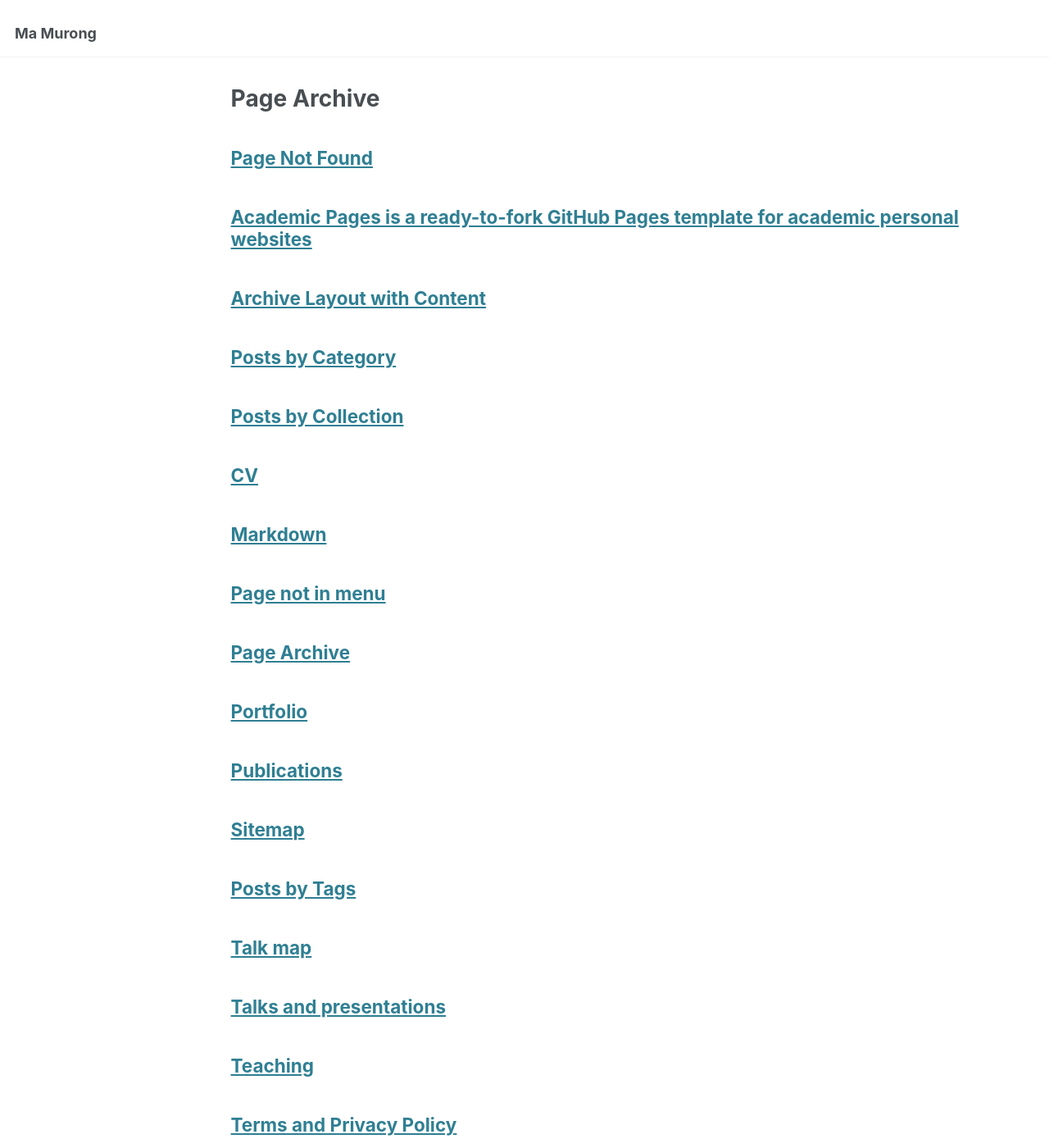
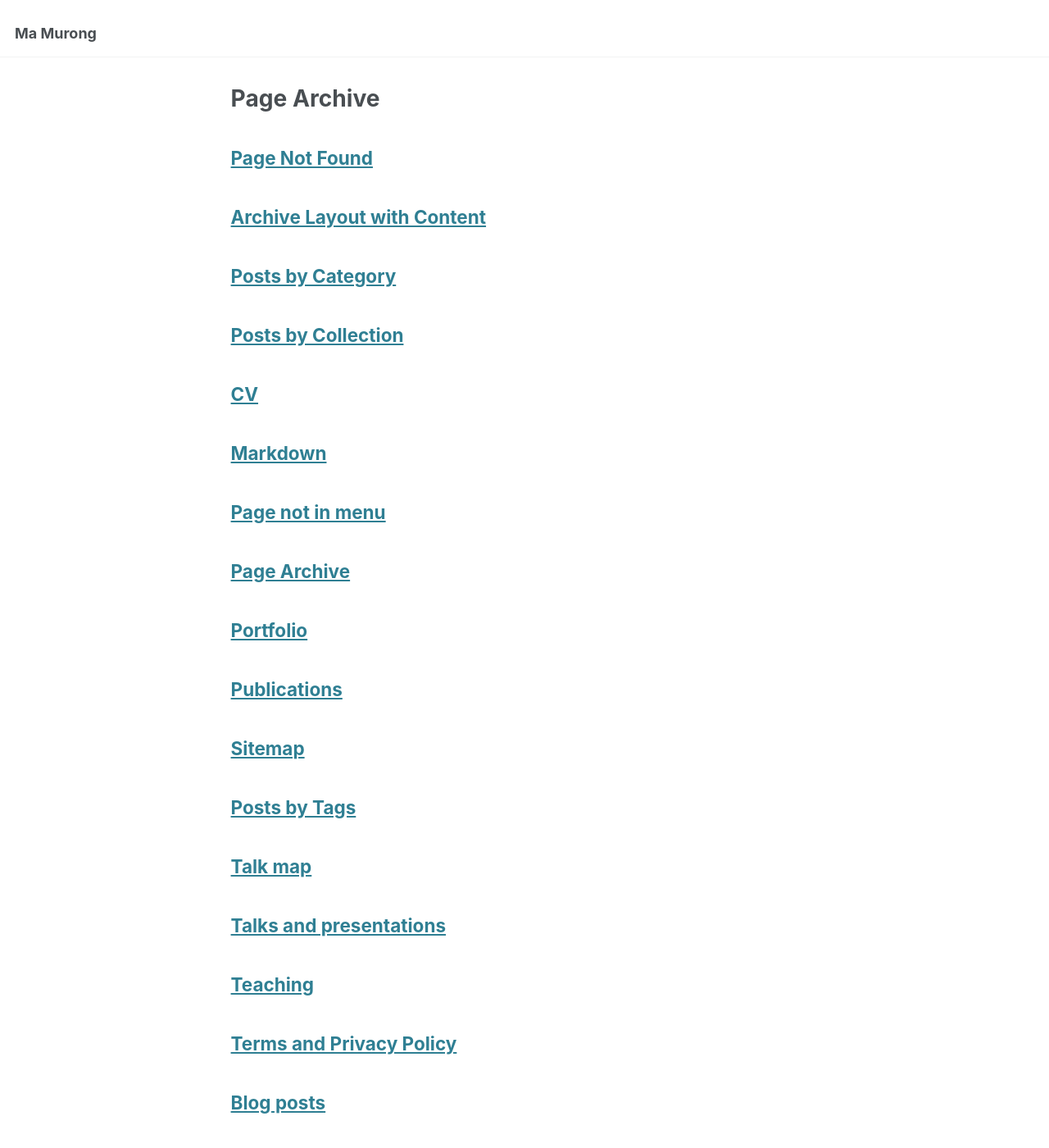
Before and after one commit to M-Myron/m-myron.github.io, a Jekyll site: the page built from _pages/page-archive.html, in a window 1280 px wide and 1400 px high. Shown: the whole window at 82% size. Built offline with Jekyll 4.4.1, drawn with Linux system fonts in a browser that asks for light colours; a file with an impossible date is left out; part of the change alters nothing that is shown.

Commit message:
Update about.md

```diff
--- a/_pages/about.md
+++ b/_pages/about.md
@@ -1,49 +1,45 @@
----
-permalink: /
-title: "Academic Pages is a ready-to-fork GitHub Pages template for academic personal websites"
-author_profile: true
-redirect_from:
-  - /about/
-  - /about.html
----
+# Ma Murong
 
-This is the front page of a website that is powered by the [Academic Pages template](https://github.com/academicpages/academicpages.github.io) and hosted on GitHub pages. [GitHub pages](https://pages.github.com) is a free service in which websites are built and hosted from code and data stored in a GitHub repository, automatically updating when a new commit is made to the repository. This template was forked from the [Minimal Mistakes Jekyll Theme](https://mmistakes.github.io/minimal-mistakes/) created by Michael Rose, and then extended to support the kinds of content that academics have: publications, talks, teaching, a portfolio, blog posts, and a dynamically-generated CV. You can fork [this template](https://github.com/academicpages/academicpages.github.io) right now, modify the configuration and markdown files, add your own PDFs and other content, and have your own site for free, with no ads!
+## About Me
+I am a Ph.D. student at the National University of Singapore (NUS), School of Computing. I am supervised by Prof. Dong Jin Song and Prof. Lin Sun. My research interests lie in machine learning, AI with actionable explanations, and dataset quality.
 
-A data-driven personal website
-======
-Like many other Jekyll-based GitHub Pages templates, Academic Pages makes you separate the website's content from its form. The content & metadata of your website are in structured markdown files, while various other files constitute the theme, specifying how to transform that content & metadata into HTML pages. You keep these various markdown (.md), YAML (.yml), HTML, and CSS files in a public GitHub repository. Each time you commit and push an update to the repository, the [GitHub pages](https://pages.github.com/) service creates static HTML pages based on these files, which are hosted on GitHub's servers free of charge.
+## Publications
+- **Acoustic Word Embedding on Code-switching Query By Example Spoken Term Detection**
+  *Murong Ma, Haiwei Wu, Ming Li*
+  *ISCSLT2021*
+  [Paper Link](#)
 
-Many of the features of dynamic content management systems (like Wordpress) can be achieved in this fashion, using a fraction of the computational resources and with far less vulnerability to hacking and DDoSing. You can also modify the theme to your heart's content without touching the content of your site. If you get to a point where you've broken something in Jekyll/HTML/CSS beyond repair, your markdown files describing your talks, publications, etc. are safe. You can rollback the changes or even delete the repository and start over - just be sure to save the markdown files! Finally, you can also write scripts that process the structured data on the site, such as [this one](https://github.com/academicpages/academicpages.github.io/blob/master/talkmap.ipynb) that analyzes metadata in pages about talks to display [a map of every location you've given a talk](https://academicpages.github.io/talkmap.html).
+- **Novel View Synthesis for High-fidelity Headshot Scenes**
+  *Satoshi Tsutsui, Weijia Mao, Sijing Lin, Yunyi Zhu, Murong Ma, Mike Zheng Shou*
+  *arXiv preprint: 2205.15595*
+  [Paper Link](https://arxiv.org/abs/2205.15595)
 
-Getting started
-======
-1. Register a GitHub account if you don't have one and confirm your e-mail (required!)
-1. Fork [this template](https://github.com/academicpages/academicpages.github.io) by clicking the "Use this template" button in the top right.
-1. Go to the repository's settings (rightmost item in the tabs that start with "Code", should be below "Unwatch"). Rename the repository "[your GitHub username].github.io", which will also be your website's URL.
-1. Set site-wide configuration and create content & metadata (see below -- also see [this set of diffs](http://archive.is/3TPas) showing what files were changed to set up [an example site](https://getorg-testacct.github.io) for a user with the username "getorg-testacct")
-1. Upload any files (like PDFs, .zip files, etc.) to the files/ directory. They will appear at https://[your GitHub username].github.io/files/example.pdf.
-1. Check status by going to the repository settings, in the "GitHub pages" section
+- **The DKU System Description for The Interspeech 2021 Auto-KWS Challenge**
+  *Yechen Wang, Yan Jia, Murong Ma, Zexin Cai, Ming Li*
+  *NCCMMSC2021*
+  [Paper Link](#)
 
-Site-wide configuration
-------
-The main configuration file for the site is in the base directory in [_config.yml](https://github.com/academicpages/academicpages.github.io/blob/master/_config.yml), which defines the content in the sidebars and other site-wide features. You will need to replace the default variables with ones about yourself and your site's github repository. The configuration file for the top menu is in [_data/navigation.yml](https://github.com/academicpages/academicpages.github.io/blob/master/_data/navigation.yml). For example, if you don't have a portfolio or blog posts, you can remove those items from that navigation.yml file to remove them from the header.
+- **Training Wake Word Detection with Synthesized Speech Data on Confusion Words**
+  *Yan Jia, Zexin Cai, Murong Ma, Zeqing Zhao, Xuyang Wang, Junjie Wang, Ming Li*
+  *arXiv preprint: 2011.01460*
+  [Paper Link](https://arxiv.org/abs/2011.01460)
 
-Create content & metadata
-------
-For site content, there is one markdown file for each type of content, which are stored in directories like _publications, _talks, _posts, _teaching, or _pages. For example, each talk is a markdown file in the [_talks directory](https://github.com/academicpages/academicpages.github.io/tree/master/_talks). At the top of each markdown file is structured data in YAML about the talk, which the theme will parse to do lots of cool stuff. The same structured data about a talk is used to generate the list of talks on the [Talks page](https://academicpages.github.io/talks), each [individual page](https://academicpages.github.io/talks/2012-03-01-talk-1) for specific talks, the talks section for the [CV page](https://academicpages.github.io/cv), and the [map of places you've given a talk](https://academicpages.github.io/talkmap.html) (if you run this [python file](https://github.com/academicpages/academicpages.github.io/blob/master/talkmap.py) or [Jupyter notebook](https://github.com/academicpages/academicpages.github.io/blob/master/talkmap.ipynb), which creates the HTML for the map based on the contents of the _talks directory).
+## Education
+- **Ph.D. in Computing (Machine Learning & AI)**
+  *National University of Singapore (NUS), 08/2023 - Present*
 
-**Markdown generator**
+- **M.S. in Computing (Artificial Intelligence Specialization)**
+  *National University of Singapore (NUS), 08/2021 - 11/2022*
 
-The repository includes [a set of Jupyter notebooks](https://github.com/academicpages/academicpages.github.io/tree/master/markdown_generator
-) that converts a CSV containing structured data about talks or presentations into individual markdown files that will be properly formatted for the Academic Pages template. The sample CSVs in that directory are the ones I used to create my own personal website at stuartgeiger.com. My usual workflow is that I keep a spreadsheet of my publications and talks, then run the code in these notebooks to generate the markdown files, then commit and push them to the GitHub repository.
+- **B.E. in Computer Science and Technology**
+  *Beijing University of Posts and Telecommunications (BUPT), 09/2016 - 06/2020*
 
-How to edit your site's GitHub repository
-------
-Many people use a git client to create files on their local computer and then push them to GitHub's servers. If you are not familiar with git, you can directly edit these configuration and markdown files directly in the github.com interface. Navigate to a file (like [this one](https://github.com/academicpages/academicpages.github.io/blob/master/_talks/2012-03-01-talk-1.md) and click the pencil icon in the top right of the content preview (to the right of the "Raw | Blame | History" buttons). You can delete a file by clicking the trashcan icon to the right of the pencil icon. You can also create new files or upload files by navigating to a directory and clicking the "Create new file" or "Upload files" buttons.
+## Honors & Awards
+- Excellent Bachelor Thesis, Beijing University of Posts and Telecommunications
+- 2nd-Class Scholarship
+- Triple-A Student Award
+- Academics Improvement Award
+- 3rd-Class Scholarship
 
-Example: editing a markdown file for a talk
-![Editing a markdown file for a talk](/images/editing-talk.png)
-
-For more info
-------
-More info about configuring Academic Pages can be found in [the guide](https://academicpages.github.io/markdown/), the [growing wiki](https://github.com/academicpages/academicpages.github.io/wiki), and you can always [ask a question on GitHub](https://github.com/academicpages/academicpages.github.io/discussions). The [guides for the Minimal Mistakes theme](https://mmistakes.github.io/minimal-mistakes/docs/configuration/) (which this theme was forked from) might also be helpful.
+## Contact
+- **Email**: murongma@u.nus.edu
```
